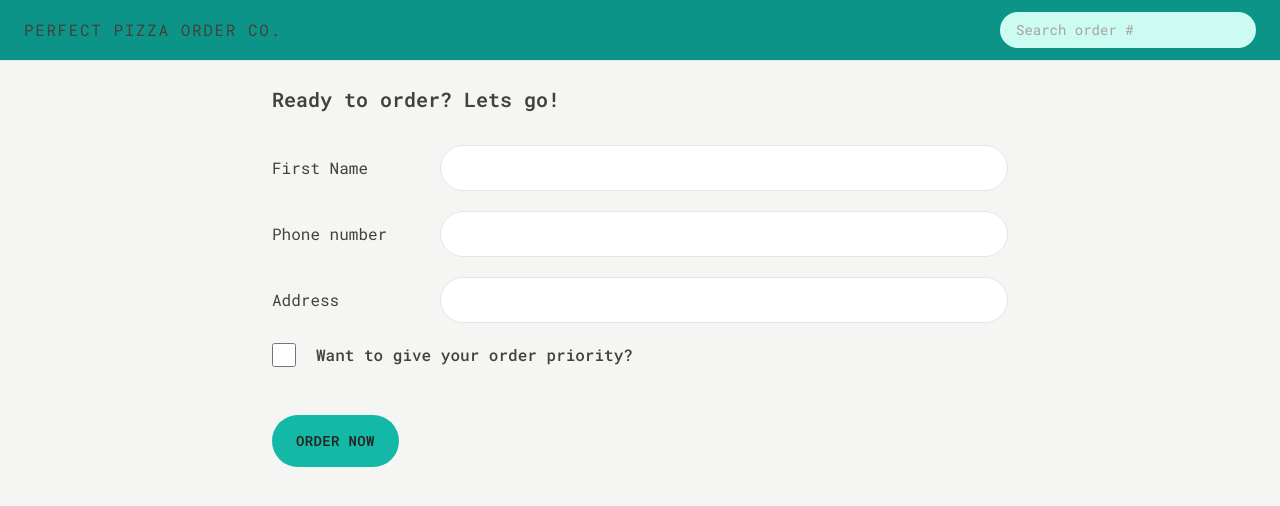
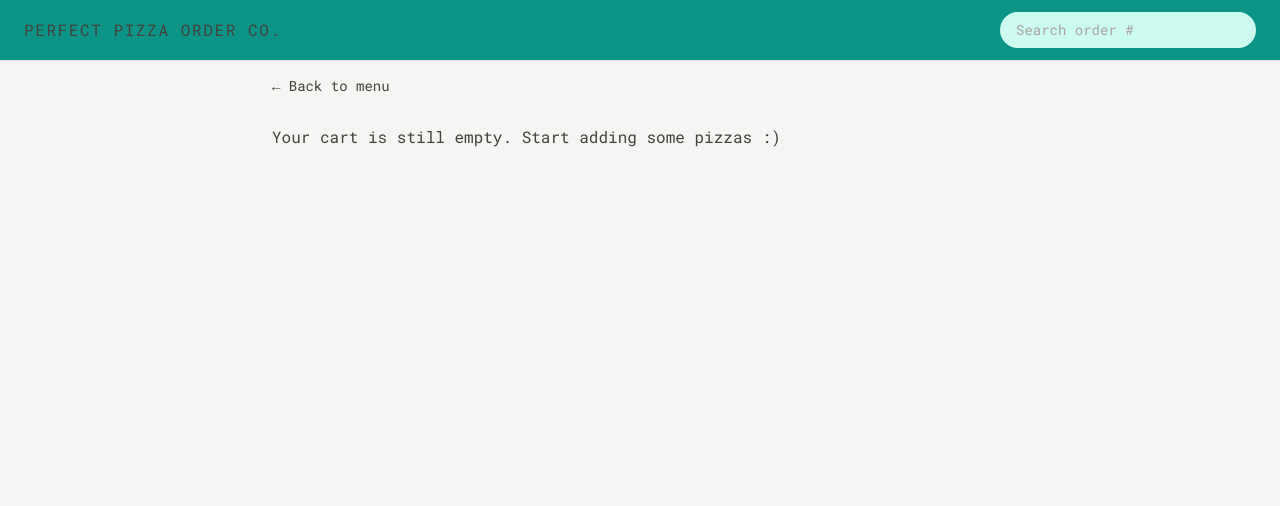
Before and after one commit to SunpreetSandhu/order-app, a React (Vite) app: page /order/new in a window 1280 px wide. Shown: the top 506 px of the page. Built offline with nearby package versions, Linux system fonts and the light colour scheme.

Commit message:
order placing logic

```diff
--- a/src/features/order/CreateOrder.jsx
+++ b/src/features/order/CreateOrder.jsx
@@ -3,6 +3,8 @@ import { useSelector } from 'react-redux';
 import { Form, redirect, useNavigation, useActionData } from 'react-router-dom';
 import { createOrder } from '../../services/apiRestaurant';
 import Button from '../../ui/Button';
+import { getCart } from '../cart/cartSlice';
+import EmptyCart from '../cart/EmptyCart';
 
 // https://uibakery.io/regex-library/phone-number
 const isValidPhone = (str) =>
@@ -41,8 +43,10 @@ function CreateOrder() {
   const isSubmitting = navigation.state === 'submitting';
   const formErrors = useActionData();
   // const [withPriority, setWithPriority] = useState(false);
-  const cart = fakeCart;
-
+  const cart = useSelector(getCart);
+  if (!cart.length) {
+    return <EmptyCart />;
+  }
   return (
     <div className="px-4 py-6">
       <h2 className="mb-8 text-xl font-semibold">Ready to order? Lets go!</h2>
```
